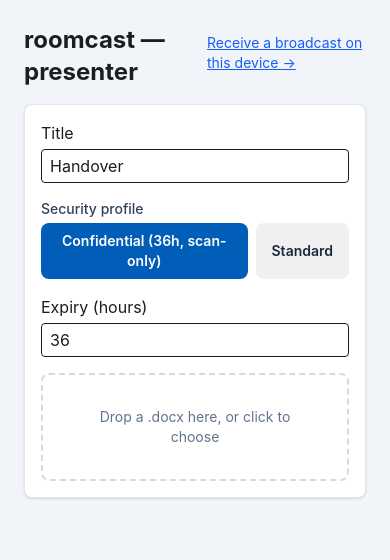
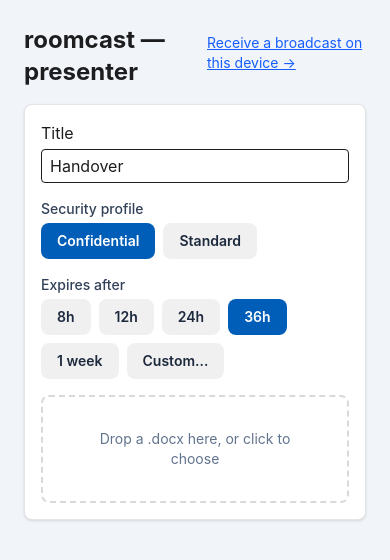
Before and after one commit to nigelgummerson/roomcast, a React (Vite) app: page / in a window 390 px wide. Shown: the top 560 px of the page. Built offline with nearby package versions, Linux system fonts and the light colour scheme; what zxing-wasm would draw is missing.

Commit message:
feat(presenter): duration control (presets+custom), Escape stops broadcast, phone-frame scroll preview

```diff
--- a/src/presenter/PresenterApp.tsx
+++ b/src/presenter/PresenterApp.tsx
@@ -10,6 +10,7 @@ import { Card } from "../ui/Card";
 import { Banner } from "../ui/Banner";
 import { useToast } from "../ui/Toast";
 import { FOUNTAIN_ECC, FOUNTAIN_FPS, fountainQrSize } from "./qrTuning";
+import { TTL_PRESETS, DEFAULT_TTL, resolveTtlHours, type TtlChoice } from "./ttl";
 
 // Soft cap on the packed envelope size before the presenter warns that
 // scanning will take longer (more QR frames to loop through). Not a hard
@@ -19,7 +20,8 @@ export const DEFAULT_SIZE_WARN_BYTES = 40_000;
 export function PresenterApp() {
   const [title, setTitle] = useState("Handover");
   const [profile, setProfile] = useState<SecurityProfile>("confidential");
-  const [ttlHours, setTtlHours] = useState(36);
+  const [choice, setChoice] = useState<TtlChoice>(DEFAULT_TTL);
+  const [customHours, setCustomHours] = useState("");
   const [md, setMd] = useState<string | null>(null);
   const [frames, setFrames] = useState<string[]>([]);
   const [sizeBytes, setSizeBytes] = useState(0);
@@ -34,6 +36,8 @@ export function PresenterApp() {
     window.addEventListener("resize", onResize);
     return () => window.removeEventListener("resize", onResize);
   }, [broadcasting]);
+
+  const ttlHours = resolveTtlHours(profile, choice, customHours);
 
   const onFile = async (file: File) => {
     try {
@@ -50,6 +54,15 @@ export function PresenterApp() {
       showToast("Could not read this file — please supply a .docx (not .doc)", { severity: "error" });
     }
   };
+
+  useEffect(() => {
+    if (!broadcasting) return;
+    const onKeyDown = (e: KeyboardEvent) => {
+      if (e.key === "Escape") setBroadcasting(false);
+    };
+    window.addEventListener("keydown", onKeyDown);
+    return () => window.removeEventListener("keydown", onKeyDown);
+  }, [broadcasting]);
 
   if (broadcasting) {
     const readerUrl = `${location.origin}${location.pathname}#reader`;
@@ -111,7 +124,7 @@ export function PresenterApp() {
               variant={profile === "confidential" ? "primary" : "ghost"}
               onClick={() => setProfile("confidential")}
             >
-              Confidential (36h, scan-only)
+              Confidential
             </Button>
             <Button
               type="button"
@@ -123,10 +136,36 @@ export function PresenterApp() {
           </div>
         </div>
 
-        <label className="block">Expiry (hours)
-          <input type="number" className="mt-1 w-full rounded border px-2 py-1"
-            value={ttlHours} onChange={(e) => setTtlHours(Number(e.target.value))} />
-        </label>
+        {profile === "confidential" && (
+          <div>
+            <span className="block text-sm font-medium text-slate-700">Expires after</span>
+            <div className="mt-1 inline-flex flex-wrap gap-2">
+              {TTL_PRESETS.map((hours) => (
+                <Button
+                  key={hours}
+                  type="button"
+                  variant={choice === hours ? "primary" : "ghost"}
+                  onClick={() => setChoice(hours)}
+                >
+                  {hours === 168 ? "1 week" : `${hours}h`}
+                </Button>
+              ))}
+              <Button
+                type="button"
+                variant={choice === "custom" ? "primary" : "ghost"}
+                onClick={() => setChoice("custom")}
+              >
+                Custom…
+              </Button>
+            </div>
+            {choice === "custom" && (
+              <label className="mt-2 block max-w-[10rem]">Hours
+                <input type="number" min={1} className="mt-1 w-full rounded border px-2 py-1"
+                  value={customHours} onChange={(e) => setCustomHours(e.target.value)} />
+              </label>
+            )}
+          </div>
+        )}
 
         <DropZone onFile={onFile} />
       </Card>
@@ -134,7 +173,7 @@ export function PresenterApp() {
       {md && (
         <Card className="space-y-3">
           <h2 className="font-semibold">Preview (as phones will see it)</h2>
-          <div className="mx-auto w-[320px] rounded-2xl border-4 border-slate-800 bg-white p-3 shadow-lg">
+          <div className="mx-auto w-[300px] aspect-[9/19.5] overflow-y-auto rounded-2xl border-4 border-slate-800 bg-white p-2">
             <MobileView md={md} />
           </div>
           {sizeBytes > DEFAULT_SIZE_WARN_BYTES && (
--- /dev/null
+++ b/src/presenter/ttl.ts
@@ -0,0 +1,18 @@
+import type { SecurityProfile } from "../core/envelope";
+
+export const TTL_PRESETS = [8, 12, 24, 36, 168] as const;
+export const DEFAULT_TTL = 36;
+export type TtlChoice = number | "custom";
+
+export function resolveTtlHours(
+  profile: SecurityProfile,
+  choice: TtlChoice,
+  customHours: string,
+): number | null {
+  if (profile === "standard") return null;
+  if (choice === "custom") {
+    const n = Number(customHours);
+    return Number.isFinite(n) && n > 0 ? n : DEFAULT_TTL;
+  }
+  return choice;
+}
```
Also changed, not shown: 1 other file (tests, documents, lock files or other folders).
